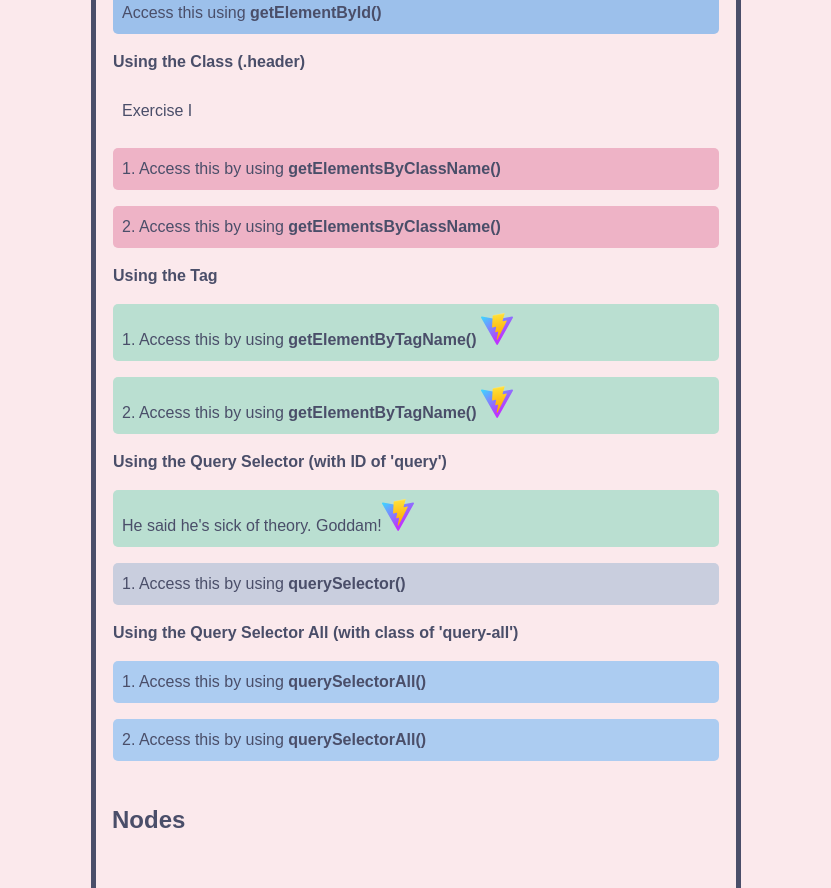
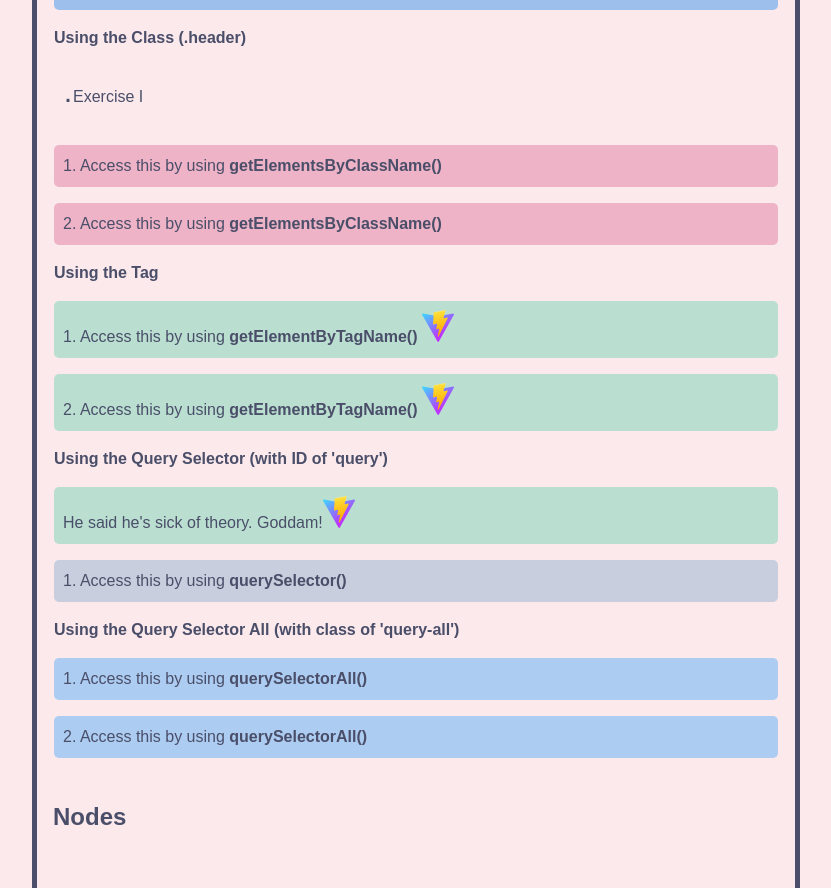
Before and after one commit to divertimentos/course-dom, a website built with Vite: page index.html in a window 1280 px wide. Shown: the part 1175-2063 px from the top of the page, without its empty margins (224-1055 px from the left). Built offline with nearby package versions, Linux system fonts and the light colour scheme.

Commit message:
Fix fixable things

```diff
--- a/style.css
+++ b/style.css
@@ -3,7 +3,7 @@ html {
 }
 
 body {
-  max-width: 650px;
+  max-width: 768px;
   margin-inline: auto;
   background-color: #fbe9ec;
   color: #4a4e69;
@@ -38,7 +38,6 @@ ol {
 }
 
 ol li {
-  /* list-style: upper-roman; */
   list-style: none;
   h2 {
     padding-left: 0.5rem;
@@ -56,38 +55,18 @@ a {
 }
 
 a:hover {
-  color: #22223b;
+  color: #8d92af;
   transition: 0.4s;
 
   padding: 1rem 0.25rem;
   margin-left: 1rem;
 }
 
-/* div > a::before { */
-/*   content: "· "; */
-/*   font-size: 25px; */
-/*   vertical-align: middle; */
-/*   border: solid 1px red; */
-/* } */
-
-/* h1.heading::before { */
-/*   content: "********"; */
-/* } */
-
-/* strong, */
-/* h4, */
-/* h3 { */
-/*   font-weight: bold; */
-/*   margin-bottom: 1.5rem; */
-/* } */
-
-/* p, */
-/* h3, */
-/* h4, */
-/* span { */
-/*   color: #4a4e69; */
-/* } */
-/**/
+div > a::before {
+  content: "·";
+  font-size: 30px;
+  vertical-align: middle;
+}
 
 p::first-line {
 }
```
